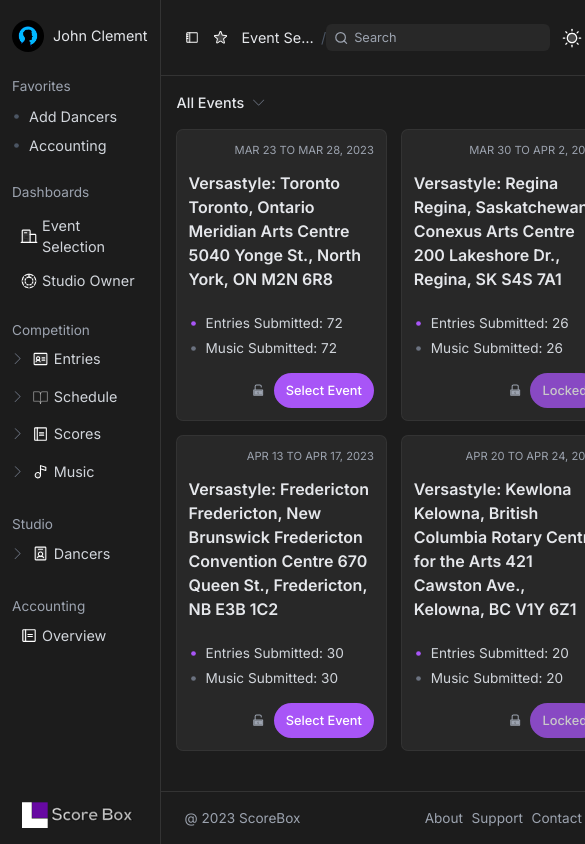
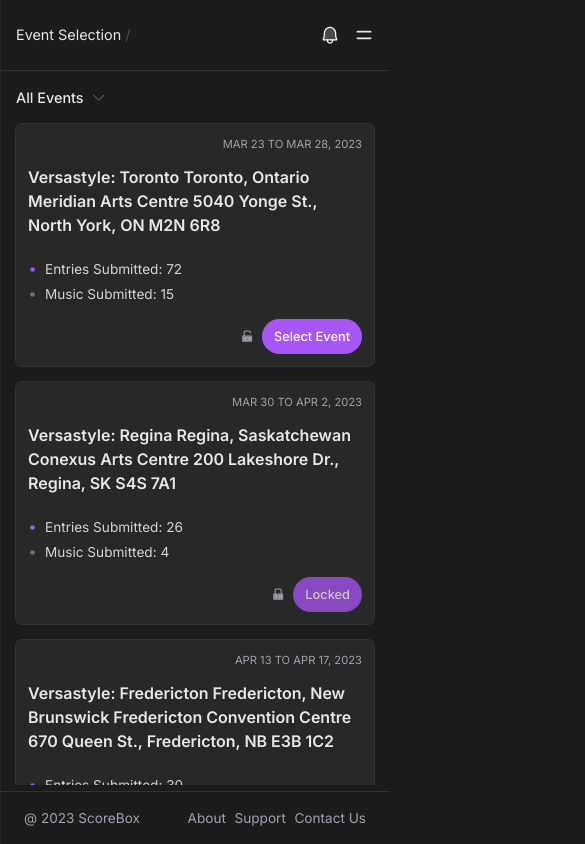
Before and after one commit to okoyecharles/atop-web-tech-takehome, a React (Create React App) app: page / in a window 390 px wide. Shown: the top 844 px of the page, 585 px wide, since content can reach past the window. Built offline with nearby package versions, Linux system fonts and the light colour scheme.

Commit message:
Add component responsiveness

```diff
--- a/src/features/data/events.js
+++ b/src/features/data/events.js
@@ -3,7 +3,7 @@
     id: 1,
     title:
       "Versastyle: Toronto Toronto, Ontario Meridian Arts Centre 5040 Yonge St., North York, ON M2N 6R8",
-    subtitle: "Versastyle: Toronto 2023",
+    subtitle: "Versa: Toronto",
     submittedEntries: 72,
     submittedMusic: 15,
     date: "Mar 23 to Mar 28, 2023",
@@ -13,7 +13,7 @@
     id: 2,
     title:
       "Versastyle: Regina Regina, Saskatchewan Conexus Arts Centre 200 Lakeshore Dr., Regina, SK S4S 7A1",
-    subtitle: "Versastyle: Regina 2023",
+    subtitle: "Versastyle: Regina",
     submittedEntries: 26,
     submittedMusic: 4,
     date: "Mar 30 to Apr 2, 2023",
@@ -23,7 +23,7 @@
     id: 3,
     title:
       "Versastyle: Fredericton Fredericton, New Brunswick Fredericton Convention Centre 670 Queen St., Fredericton, NB E3B 1C2",
-    subtitle: "Versastyle: Fredericton 2023",
+    subtitle: "Versastyle: Fredericton",
     submittedEntries: 30,
     submittedMusic: 15,
     date: "Apr 13 to Apr 17, 2023",
@@ -33,7 +33,7 @@
     id: 4,
     title:
       "Versastyle: Kewlona Kelowna, British Columbia Rotary Centre for the Arts 421 Cawston Ave., Kelowna, BC V1Y 6Z1",
-    subtitle: "Versastyle: Kewlona 2023",
+    subtitle: "Versastyle: Kewlona",
     submittedEntries: 20,
     submittedMusic: 12,
     date: "Apr 20 to Apr 24, 2023",
--- a/src/features/layout/Content.js
+++ b/src/features/layout/Content.js
@@ -1,6 +1,8 @@
 import React, { useEffect } from "react";
 
 import { FiSearch } from "react-icons/fi";
+import { HiOutlineMenuAlt4 } from "react-icons/hi";
+import { IoMdClose } from "react-icons/io";
 
 import Icon1 from "../../assets/header/sidebar.svg";
 import Icon2 from "../../assets/header/star.svg";
@@ -23,13 +25,13 @@
 
   return (
     <section className="flex-1 relative">
-      <header className="p-6 border-b border-gray-700 flex">
+      <header className="px-4 py-6 sm:p-6 border-b border-gray-700 flex min-w-0">
         {/* Crumb section */}
-        <div className="flex items-center gap-[1.5ch] text-gray-200 mr-auto">
-          <button aria-label="sidebar">
+        <div className="flex items-center gap-[1.5ch] text-gray-200 mr-auto flex-shrink-0">
+          <button aria-label="sidebar" className="hidden xl:block">
             <img src={Icon1} alt="" />
           </button>
-          <button aria-label="bookmark">
+          <button aria-label="bookmark" className="hidden xl:block">
             <img src={Icon2} alt="" />
           </button>
           <ul className="bread-crumb flex gap-1 truncate">
@@ -45,7 +47,7 @@
         </div>
 
         {/* Search bar */}
-        <div className="search-bar relative flex-shrink-0">
+        <div className="search-bar relative flex-shrink-0 hidden xl:block">
           <FiSearch className="absolute top-1/2 -translate-y-1/2 left-2" />
           <input
             type="text"
@@ -56,24 +58,43 @@
 
         {/* Other Icons */}
         <div className="flex items-center gap-[1.5ch] text-gray-200 flex-shrink-0">
-          <button aria-label="toggle dark mode">
+          <button aria-label="toggle dark mode" className="hidden md:block">
             <img src={Icon3} alt="" />
           </button>
-          <button aria-label="clock">
+          <button aria-label="clock" className="hidden md:block">
             <img src={Icon4} alt="" />
           </button>
-          <button aria-label="notifications">
+          <button
+            aria-label="notifications"
+            onClick={() => props.setNotificationOpen((prev) => !prev)}
+          >
             <img src={Icon5} alt="" />
           </button>
-          <button aria-label="sidebar">
+          <button aria-label="sidebar" className="hidden md:block">
             <img src={Icon1} alt="" />
+          </button>
+          <button
+            aria-label="menu toggle"
+            className="md:hidden h-[20px] w-[20px] flex items-center justify-center relative"
+            onClick={() => props.setNavOpen((prev) => !prev)}
+          >
+            <HiOutlineMenuAlt4
+              className={`text-xl absolute ${
+                !props.navOpen ? "rotate-0 opacity-1" : "rotate-180 opacity-0"
+              } transition`}
+            />
+            <IoMdClose
+              className={`text-xl absolute ${
+                props.navOpen ? "rotate-0 opacity-1" : "-rotate-180 opacity-0"
+              } transition`}
+            />
           </button>
         </div>
       </header>
       <section className="h-[calc(100vh-129.6px)] overflow-y-scroll">
         {props.children}
       </section>
-      <footer className="absolute border-t border-gray-700 left-0 bottom-0 w-full z-30 flex  justify-between text-gray-400 text-ssm p-6 py-4 bg-gray-primary">
+      <footer className="absolute border-t border-gray-700 left-0 bottom-0 w-full z-30 flex  justify-between text-gray-400 text-ssm p-6 py-4 bg-gray-primary isolate">
         <span>@ 2023 ScoreBox</span>
         <ul className="flex gap-[1ch]">
           <li className="hover:underline">
--- a/src/features/layout/RightBar.js
+++ b/src/features/layout/RightBar.js
@@ -2,9 +2,17 @@
 import notifications from "../data/notifications";
 import activities from "../data/activities";
 
-const RightBar = () => {
+const RightBar = ({ open }) => {
   return (
-    <section className="border-l border-gray-700 w-64 py-5">
+    <section
+      className={`py-6 bg-gray-primary border-t overflow-y-scroll md:border-t-0 md:border-l z-40 border-gray-700
+      fixed lg:static md:top-[76.2px] left-0 md:left-auto md:right-0 bottom-0 w-full md:w-72 h-[50vh] md:h-full ${
+        !open
+          ? "translate-y-full md:translate-y-0 md:translate-x-full lg:translate-x-0 lg:w-0"
+          : "translate-y-0"
+      }
+    transition-all`}
+    >
       <div className="notifications-container px-4">
         <header className="text-base text-gray-200 font-medium">
           <h2>Notifications</h2>
--- a/src/features/layout/SideBar.js
+++ b/src/features/layout/SideBar.js
@@ -14,9 +14,10 @@
 import Icon6 from "../../assets/sidebar/MusicNote.svg";
 import Icon7 from "../../assets/sidebar/IdentificationBadge.svg";
 
-const SideBar = () => {
+const SideBar = ({ navOpen }) => {
   return (
-    <section className="w-48 border-r border-gray-700 py-5 relative">
+    <section className={`z-40 w-[75vw] md:w-48 bg-gray-primary border-r border-gray-700 fixed top-0 h-screen md:static transition ${navOpen ? "translate-x-0" : "-translate-x-full md:translate-x-0"}`}>
+      <div className="side-bar-container py-5 relative h-full">
         {/* User profile */}
         <header className="user-profile flex items-center gap-[1ch] px-3 pb-2">
           <div className="user-profile-avatar h-8 w-8 min-w-8 rounded-full flex overflow-hidden">
@@ -81,7 +82,8 @@
                 Scores
               </Dropdown>
               <Dropdown items={["Upload"]}>
-              <img src={Icon6} alt="" className="h-[17.5px] w-[17.5px]" /> Music
+                <img src={Icon6} alt="" className="h-[17.5px] w-[17.5px]" />{" "}
+                Music
               </Dropdown>
             </ul>
           </div>
@@ -111,6 +113,7 @@
         <div className="absolute bg-gray-primary bottom-0 left-0 w-full p-4 pt-2 flex justify-center">
           <img src={Logo} alt="" className="h-7" />
         </div>
+      </div>
     </section>
   );
 };
--- a/src/features/layout/index.js
+++ b/src/features/layout/index.js
@@ -1,15 +1,38 @@
-import React from "react";
+import React, { useEffect, useState } from "react";
 import SideBar from "./SideBar";
 import Content from "./Content";
 import RightBar from "./RightBar";
+import { useParams } from "react-router-dom";
 
 const Layout = (props) => {
+  const [notificationOpen, setNotificationOpen] = useState(false);
+  const [navOpen, setNavOpen] = useState(false);
+
+  const params = useParams();
+
+  useEffect(() => {
+    if (navOpen) setNotificationOpen(false);
+  }, [navOpen]);
+  useEffect(() => {
+    if (notificationOpen) setNavOpen(false);
+  }, [notificationOpen]);
+  useEffect(() => {
+    setNavOpen(false);
+  }, [params])
+
+
   return (
     <main className="text-gray-400 font-inter bg-gray-primary text-ss">
       <div className="app-container flex min-h-screen">
-        <SideBar />
-        <Content>{props.children}</Content>
-        <RightBar />
+        <SideBar navOpen={navOpen} />
+        <Content
+          setNotificationOpen={setNotificationOpen}
+          navOpen={navOpen}
+          setNavOpen={setNavOpen}
+        >
+          {props.children}
+        </Content>
+        <RightBar open={notificationOpen} />
       </div>
     </main>
   );
--- a/src/features/pages/Details.js
+++ b/src/features/pages/Details.js
@@ -19,7 +19,7 @@
         <SlArrowDown className={`text-xsm mr-1 text-gray-500`} />
       </h2>
 
-      <div className="stats-grid grid grid-cols-4 gap-4 mt-8">
+      <div className="stats-grid grid md:grid-cols-2 xl:grid-cols-4 gap-4 mt-8">
         <div className="bg-[#e3f5ff] rounded-lg p-4 flex flex-col gap-2 text-gray-800">
           <h3 className="text-base font-medium">Entries Submitted</h3>{" "}
           <span className="font-bold text-2xl">{event.submittedEntries}</span>
@@ -30,7 +30,7 @@
             {event.submittedMusic}/{event.submittedEntries}
           </span>
         </div>
-        <div className="col-span-2 bg-gray-secondary p-4 rounded-lg text-gray-300">
+        <div className="xl:col-span-2 bg-gray-secondary p-4 rounded-lg text-gray-300">
           <h3 className="text-base mb-2 text-gray-200 font-medium">Progress</h3>
           <div className="flex gap-2">
             <div>Registration: </div>
@@ -47,7 +47,7 @@
         </div>
       </div>
 
-      <div className="mt-8 grid grid-cols-4 gap-4">
+      <div className="mt-8 grid md:grid-cols-2 xl:grid-cols-4 gap-4">
         <div className="bg-gray-secondary rounded-md p-4 flex flex-col gap-4">
           <h3 className="font-semibold text-gray-200">By Entry Type</h3>
           <div className="chart flex justify-center">
--- a/src/features/pages/EventCard.js
+++ b/src/features/pages/EventCard.js
@@ -11,7 +11,7 @@
       <div className="flex justify-end text-xsm uppercase text-gray-400">
         {event.date}
       </div>
-      <h2 className="text-base font-semibold text-gray-200 my-2">
+      <h2 className="text-base font-semibold text-gray-200 py-2 mb-auto">
         {event.title}
       </h2>
       <ul className="my-2">
@@ -21,7 +21,7 @@
         </li>
         <li className="flex text-ssm items-center text-gray-300">
           <BsDot className="text-2xl -ml-2 text-gray-500" />
-          Music Submitted: {event.submittedEntries}
+          Music Submitted: {event.submittedMusic}
         </li>
       </ul>
       <div className="badge flex justify-end items-center gap-2">
--- a/src/features/pages/Events.js
+++ b/src/features/pages/Events.js
@@ -9,7 +9,7 @@
       <h2 className="text-gray-200 flex items-center gap-[1ch] font-medium">
         All Events <SlArrowDown className={`text-xsm mr-1 text-gray-500`} />
       </h2>
-      <ul className="pt-4 grid grid-cols-2 gap-4">
+      <ul className={`pt-4 grid grid-cols-1 md:grid-cols-2 gap-4`}>
         {events.map((event) => (
           <EventCard event={event} key={event.id} />
         ))}
--- a/tailwind.config.js
+++ b/tailwind.config.js
@@ -16,6 +16,12 @@
       '4xl': '2.441rem',
       '5xl': '3.052rem',
     },
+    screens: {
+      sm: "470px",
+      md: "768px",
+      lg: "992px",
+      xl: "1200px",
+    },
     extend: {
       fontFamily: {
         "inter": "Inter, sans-serif"
```
Lines whose indentation alone changed are shown as unchanged.
